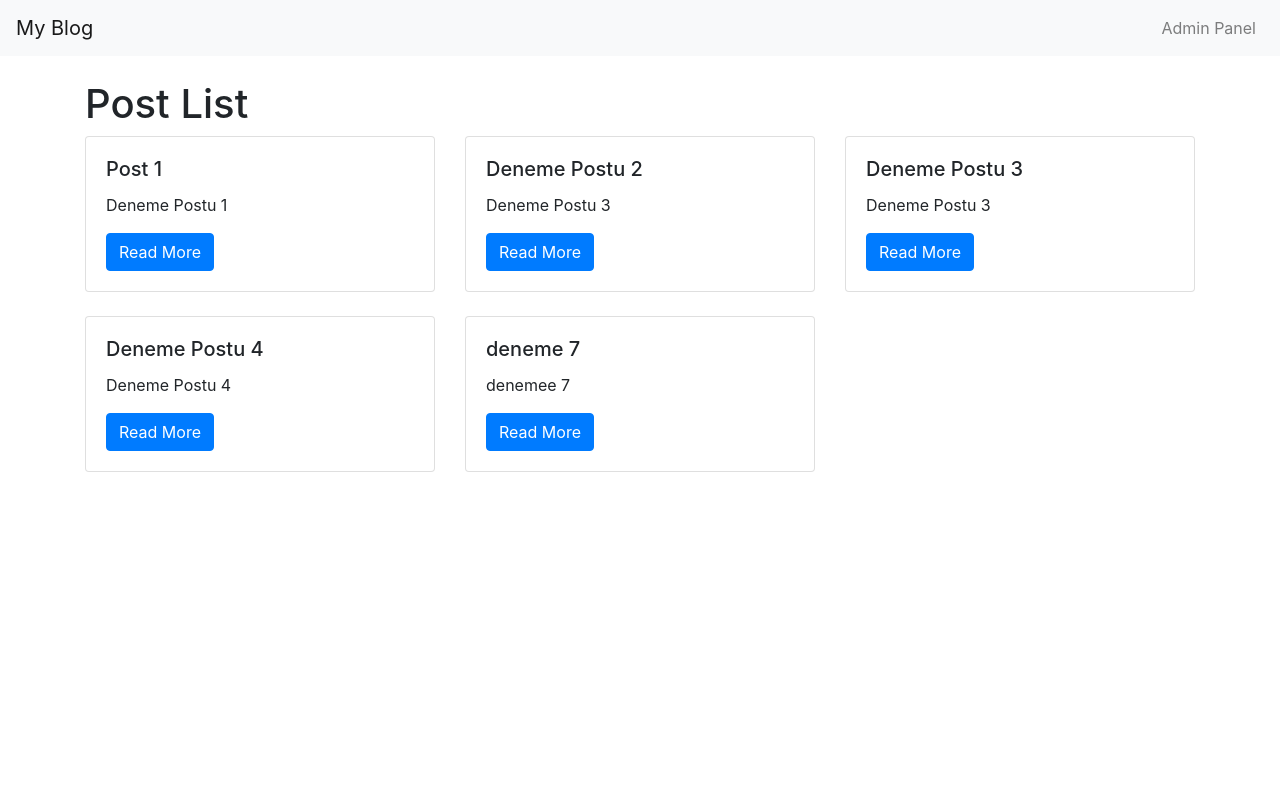
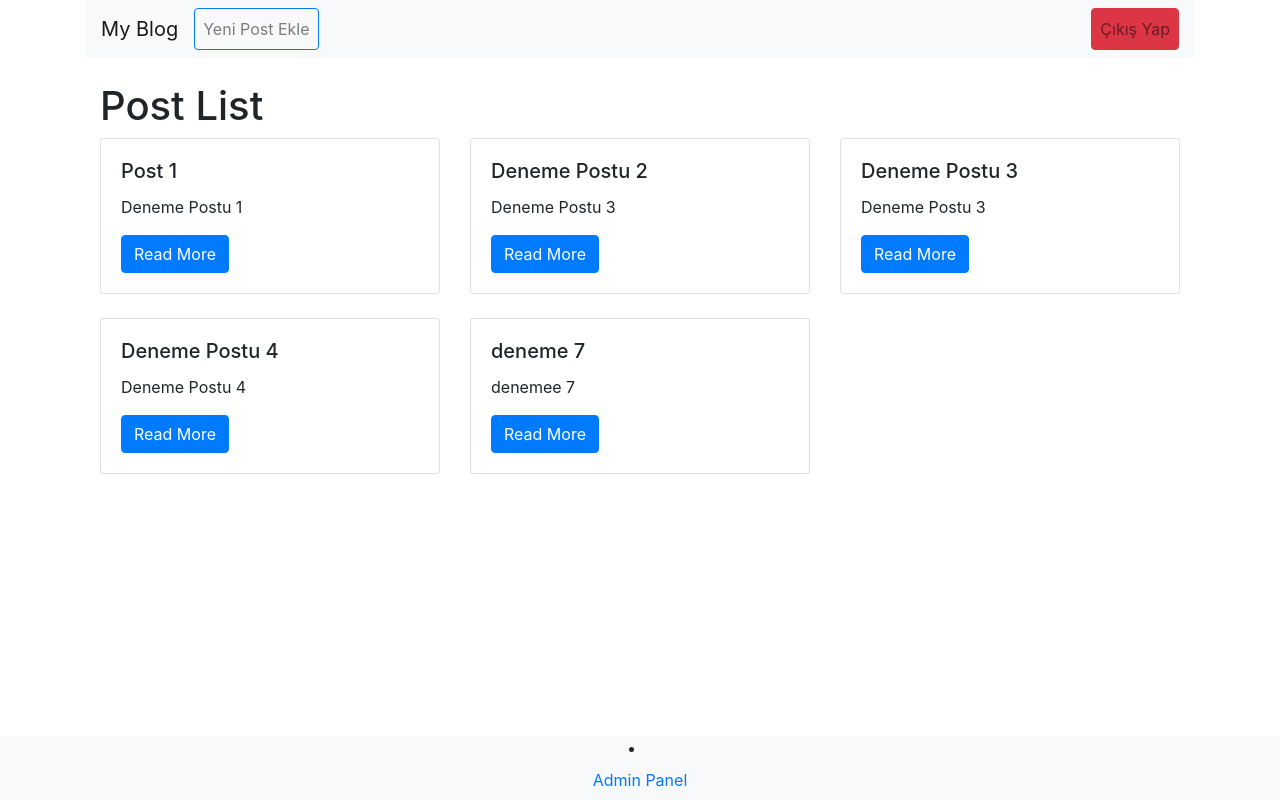
Before and after one commit to ismntr/DjangoBlogProject, a Django app: page / in a window 1280 px wide. Run offline with Django 4.2, Linux system fonts and the light colour scheme; a user stored in the database is signed in; data comes from the database, SQL or seed files in the repository; both versions use the stored data as it was after the commit; some libraries are stand-ins or nearby versions.

Commit message:
Projedeki 3. Adım da tamamlandı ve çalışır halde

```diff
--- a/myproject/myapp/templates/base.html
+++ b/myproject/myapp/templates/base.html
@@ -7,13 +7,32 @@
 </head>
 <body>
      <!-- Navbar -->
+    <div class="container">
         <nav class="navbar navbar-expand-lg navbar-light bg-light">
             <a class="navbar-brand" href="/">My Blog</a>
         <div class="collapse navbar-collapse" id="navbarSupportedContent">
+            <div class="collapse navbar-collapse" id="navbarNav">
+                <ul class="navbar-nav mr-auto">
+                    {% if user.is_authenticated %}
+                        <li class="nav-item">
+                            <a class="nav-link btn btn-outline-primary" href="{% url 'post_create' %}">Yeni Post Ekle</a>
+                        </li>
+                    {% else %}
+                        <li class="nav-item">
+                            <a class="nav-link" href="{% url 'kayit' %}">Kayıt Ol</a>
+                        </li>
+                    {% endif %}
+                </ul>
                 <ul class="navbar-nav ml-auto">
+                    {% if user.is_authenticated %}
                         <li class="nav-item">
-                    <a class="nav-link" href="/admin/">Admin Panel</a>
+                            <a class="nav-link btn btn-danger" href="{% url 'cikis' %}">Çıkış Yap</a>
                         </li>
+                    {% else %}
+                        <li class="nav-item">
+                            <a class="nav-link" href="{% url 'giris' %}">Giriş Yap</a>
+                        </li>
+                    {% endif %}
                 </ul>
             </div>
         </nav>
@@ -22,10 +41,22 @@
             <!-- Content -->
             {% block content %}{% endblock %}
         </div>
+    </div>
+
+
+
 
     <!-- Bootstrap JS dosyasını burada ekleyin -->
     <script src="https://ajax.googleapis.com/ajax/libs/jquery/3.5.1/jquery.min.js"></script>
     <script src="https://cdnjs.cloudflare.com/ajax/libs/popper.js/1.16.0/umd/popper.min.js"></script>
     <script src="https://maxcdn.bootstrapcdn.com/bootstrap/4.5.2/js/bootstrap.min.js"></script>
+
+    <!-- Footer kısmı -->
+    <footer class="fixed-bottom bg-light text-center">
+        <li class="nav-item">
+            <a class="nav-link" href="/admin/">Admin Panel</a>
+        </li>
+    </footer>
+
 </body>
 </html>
--- a/myproject/myapp/urls.py
+++ b/myproject/myapp/urls.py
@@ -4,4 +4,8 @@ from . import views
 urlpatterns = [
     path('', views.post_list, name='post_list'),
     path('post/<int:pk>/', views.post_detail, name='post_detail'),
+    path('kayit/', views.kayit, name='kayit'),
+    path('giris/', views.giris, name='giris'),
+    path('cikis/', views.cikis, name='cikis'),
+    path('post/create/', views.post_create, name='post_create'),
 ]
--- a/myproject/myapp/views.py
+++ b/myproject/myapp/views.py
@@ -1,6 +1,12 @@
-from django.shortcuts import render
+from django.shortcuts import render, redirect
 from django.http import HttpResponse
 from .models import Post
+from django.contrib.auth.forms import UserCreationForm
+from django.contrib.auth.forms import AuthenticationForm
+from django.contrib.auth import login, logout, authenticate
+from django.contrib.auth.decorators import login_required
+from .forms import PostForm
+
 
 def post_list(request):
     if request.user.is_authenticated:
@@ -14,5 +20,54 @@ def post_list(request):
 
 
 def post_detail(request, pk):
-    # Burada post detayını almak için gerekli işlemleri yapın
     return HttpResponse(f"Post Detail for Post ID: {pk}")
+
+
+def kayit(request):
+    if request.method == 'POST':
+        form = UserCreationForm(request.POST)
+        if form.is_valid():
+            kullanici = form.save()
+            login(request, kullanici)
+            return redirect('post_list')
+    else:
+        form = UserCreationForm()
+    return render(request, 'kayit.html', {'form': form})
+
+
+
+def giris(request):
+    if request.method == 'POST':
+        form = AuthenticationForm(request, data=request.POST)
+        if form.is_valid():
+            username = form.cleaned_data['username']
+            password = form.cleaned_data['password']
+            kullanici = authenticate(username=username, password=password)
+            if kullanici is not None:
+                login(request, kullanici)
+                return redirect('post_list')
+    else:
+        form = AuthenticationForm()
+    return render(request, 'giris.html', {'form': form})
+
+
+
+def cikis(request):
+    logout(request)
+    return redirect('giris')
+
+
+
+def post_create(request):
+    if request.method == 'POST':
+        form = PostForm(request.POST, request.FILES)
+        if form.is_valid():
+
+            post = form.save(commit=False)
+            post.user = request.user
+            post.save()
+            return redirect('post_list')
+    else:
+        form = PostForm()
+
+    return render(request, 'myapp/post_create.html', {'form': form})
--- a/myproject/myproject/settings.py
+++ b/myproject/myproject/settings.py
@@ -125,3 +125,8 @@ STATIC_URL = 'static/'
 # https://docs.djangoproject.com/en/4.2/ref/settings/#default-auto-field
 
 DEFAULT_AUTO_FIELD = 'django.db.models.BigAutoField'
+
+LOGIN_URL = 'giris'
+
+
+LOGIN_REDIRECT_URL = '/'
```
Also changed, not shown: myproject/myapp/forms.py (added, +8 -0 lines), myproject/myapp/templates/giris.html (added, +10 -0 lines), myproject/myapp/templates/kayit.html (added, +11 -0 lines), myproject/myapp/templates/myapp/post_create.html (added, +41 -0 lines), myproject/myapp/templates/post_list.html (added, +17 -0 lines), myproject/db.sqlite3. Lines whose indentation alone changed are shown as unchanged.
